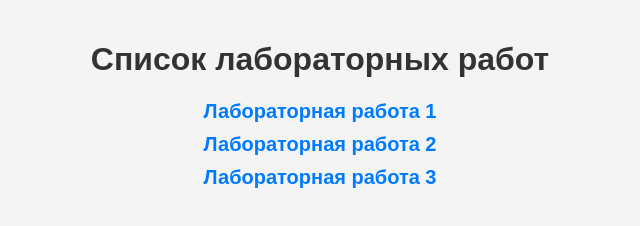
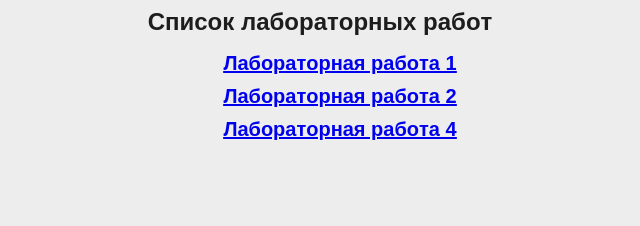
Before and after one commit to LizzardXS/PCG, a plain HTML site: page index.html in a window 1280 px wide. Shown: the whole page, without its empty margins (320-960 px from the left). Drawn offline with Linux system fonts and the light colour scheme.

Commit message:
Изменен файл index.html

```diff
--- a/index.html
+++ b/index.html
@@ -1,45 +1,26 @@
-<!DOCTYPE html>
-<html lang="ru">
+<!DOCTYPE html PUBLIC "-//W3C//DTD HTML 4.01//EN" "http://www.w3.org/TR/html4/strict.dtd">
+<html>
 <head>
-    <meta charset="UTF-8">
-    <meta name="viewport" content="width=device-width, initial-scale=1.0">
-    <title>Лабораторные работы</title>
-    <style>
-        body {
-            font-family: Arial, sans-serif;
-            text-align: center;
-            background-color: #f4f4f4;
-            margin: 0;
-            padding: 20px;
-        }
-        h1 {
-            color: #333;
-        }
-        ul {
-            list-style: none;
-            padding: 0;
-        }
-        li {
-            margin: 10px 0;
-        }
-        a {
-            text-decoration: none;
-            color: #007BFF;
-            font-size: 20px;
-            font-weight: bold;
-        }
-        a:hover {
-            text-decoration: underline;
-            color: #0056b3;
-        }
-    </style>
+  <meta http-equiv="Content-Type" content="text/html; charset=utf-8">
+  <meta http-equiv="Content-Style-Type" content="text/css">
+  <title></title>
+  <meta name="Generator" content="Cocoa HTML Writer">
+  <meta name="CocoaVersion" content="2487.7">
+  <style type="text/css">
+    body {background-color: #ededed}
+    li.li2 {margin: 0.0px 0.0px 10.0px 0.0px; text-align: center; font: 20.0px Arial; color: #0000e9; -webkit-text-stroke: #000000}
+    span.s1 {font-kerning: none}
+    span.s2 {-webkit-text-stroke: 0px #000000}
+    span.s3 {text-decoration: underline ; font-kerning: none}
+    ul.ul1 {list-style-type: none}
+  </style>
 </head>
 <body>
-<h1>Список лабораторных работ</h1>
-<ul>
-    <li><a href="https://LizzardXS.github.io/PCG/lab1/index.html">Лабораторная работа 1</a></li>
-    <li><a href="lab2/index.html">Лабораторная работа 2</a></li>
-    <li><a href="lab3/index.html">Лабораторная работа 3</a></li>
+<h1 style="margin: 0.0px 0.0px 16.1px 0.0px; text-align: center; font: 24.0px Arial; color: #1d1d1d; -webkit-text-stroke: #1d1d1d"><span class="s1"><b>Список лабораторных работ</b></span></h1>
+<ul class="ul1">
+  <li class="li2"><span class="s2"><b></b><a href="https://lizzardxs.github.io/PCG/1%20laba/index.html"><span class="s3"><b>Лабораторная работа 1</b></span></a></span></li>
+  <li class="li2"><span class="s2"><b></b><a href="https://lizzardxs.github.io/PCG/laba%202/index.html"><span class="s3"><b>Лабораторная работа 2</b></span></a></span></li>
+  <li class="li2"><span class="s2"><b></b><a href="https://lizzardxs.github.io/PCG/3laba/index.html"><span class="s3"><b>Лабораторная работа 4</b></span></a></span></li>
 </ul>
 </body>
 </html>
```
